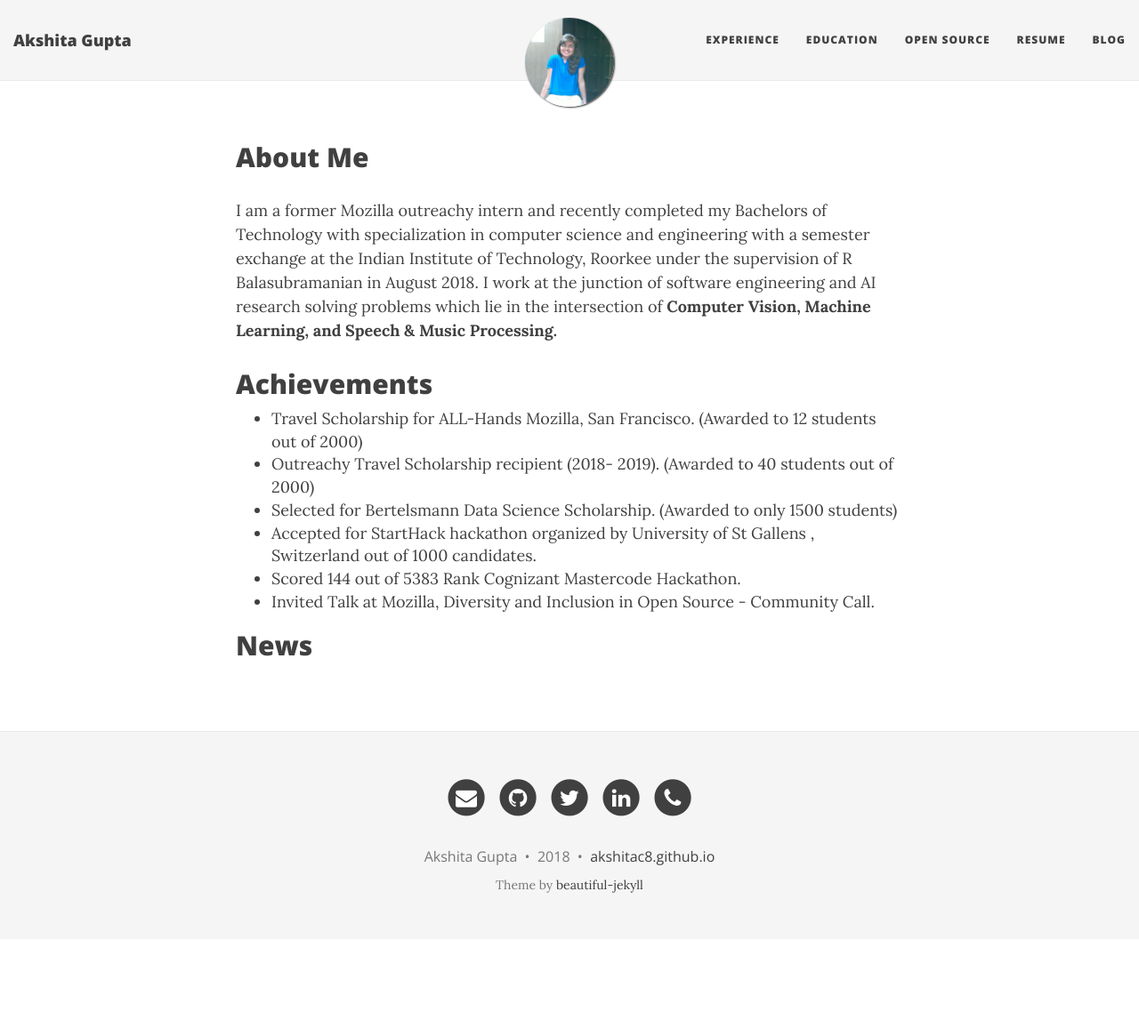
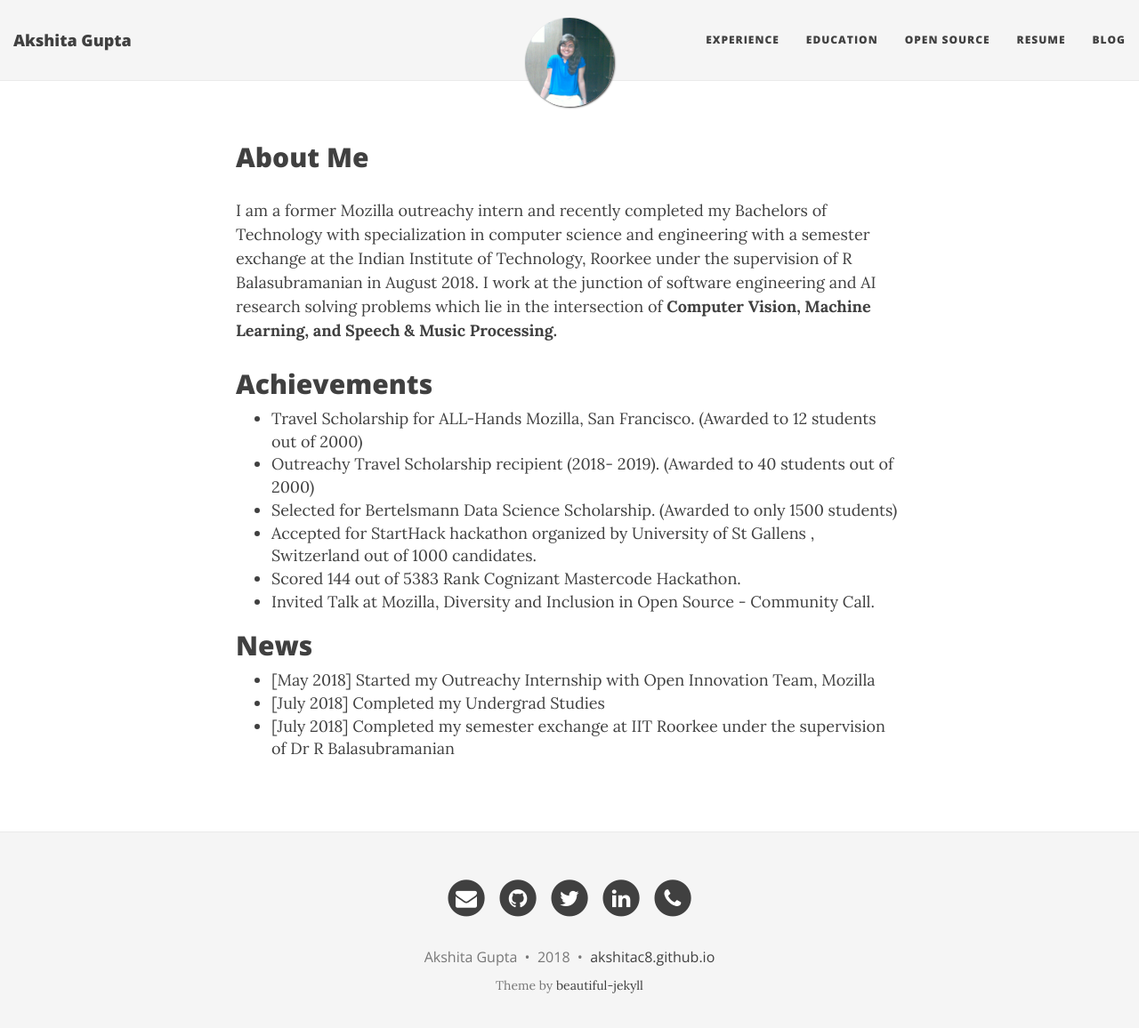
Before and after one commit to akshitac8/akshitac8.github.io, a Jekyll site: the page built from index.html, in a window 1280 px wide and 1169 px high. Shown: the top 1156 px of the window at 89% size. Built offline with Jekyll 4.4.1, drawn with Linux system fonts in a browser that asks for light colours; nearby versions of some CDN libraries; the list of posts is cut into pages by our own code.

Commit message:
updated the news

```diff
--- a/_layouts/page.html
+++ b/_layouts/page.html
@@ -22,6 +22,12 @@ layout: base
           <li>Invited Talk at Mozilla, Diversity and Inclusion in Open Source - Community Call.</li>
         </ul>
         <h2>News</h2>
+        <ul>
+          <li>[May 2018] Started my Outreachy Internship with Open Innovation Team, Mozilla</li>
+          <li>[July 2018] Completed my Undergrad Studies</li>
+          <li>[July 2018] Completed my semester exchange at IIT Roorkee  under the supervision of Dr R Balasubramanian</li>
+
+        </ul>
       </p>
     </div>
   </div>
```
